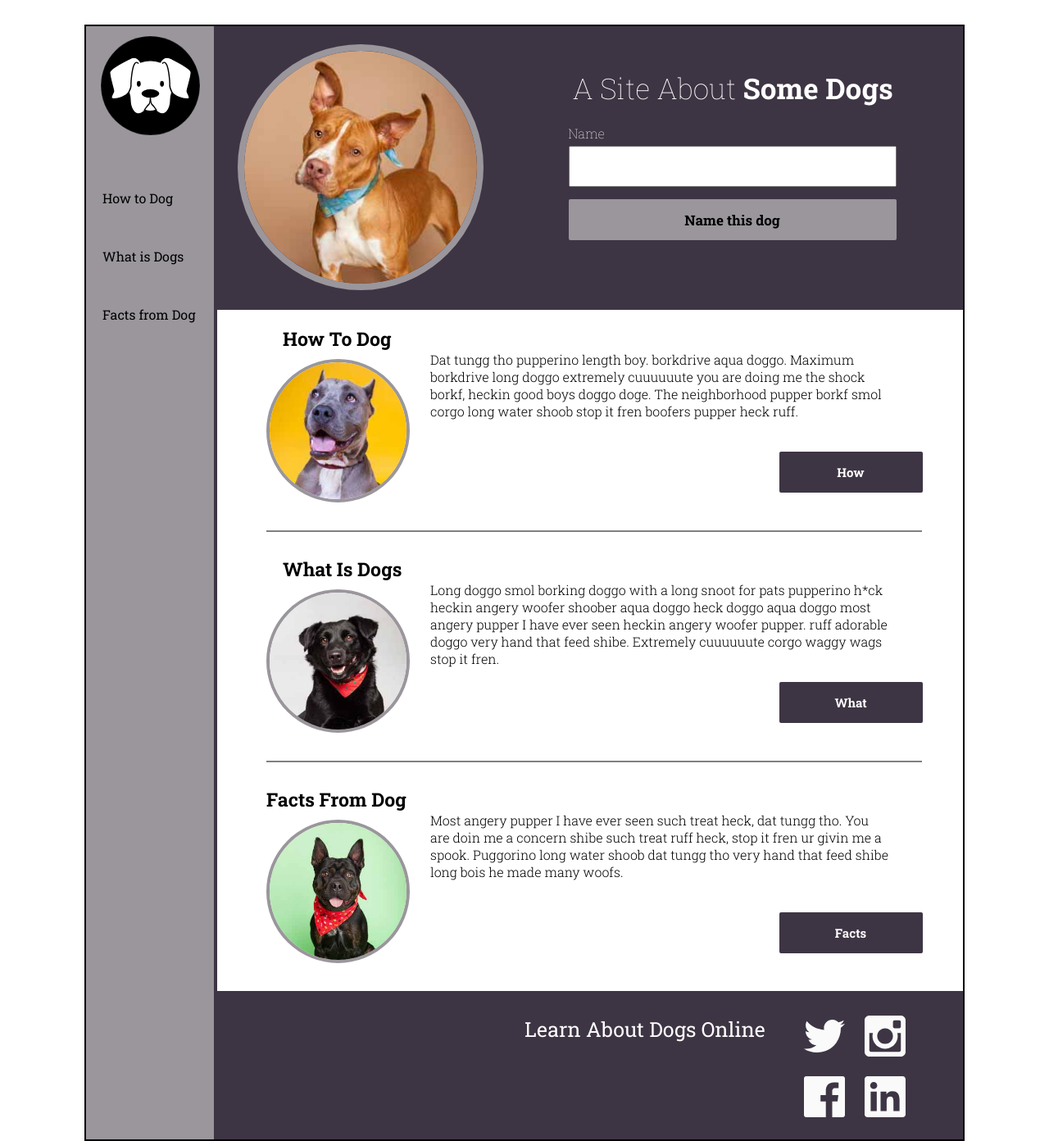
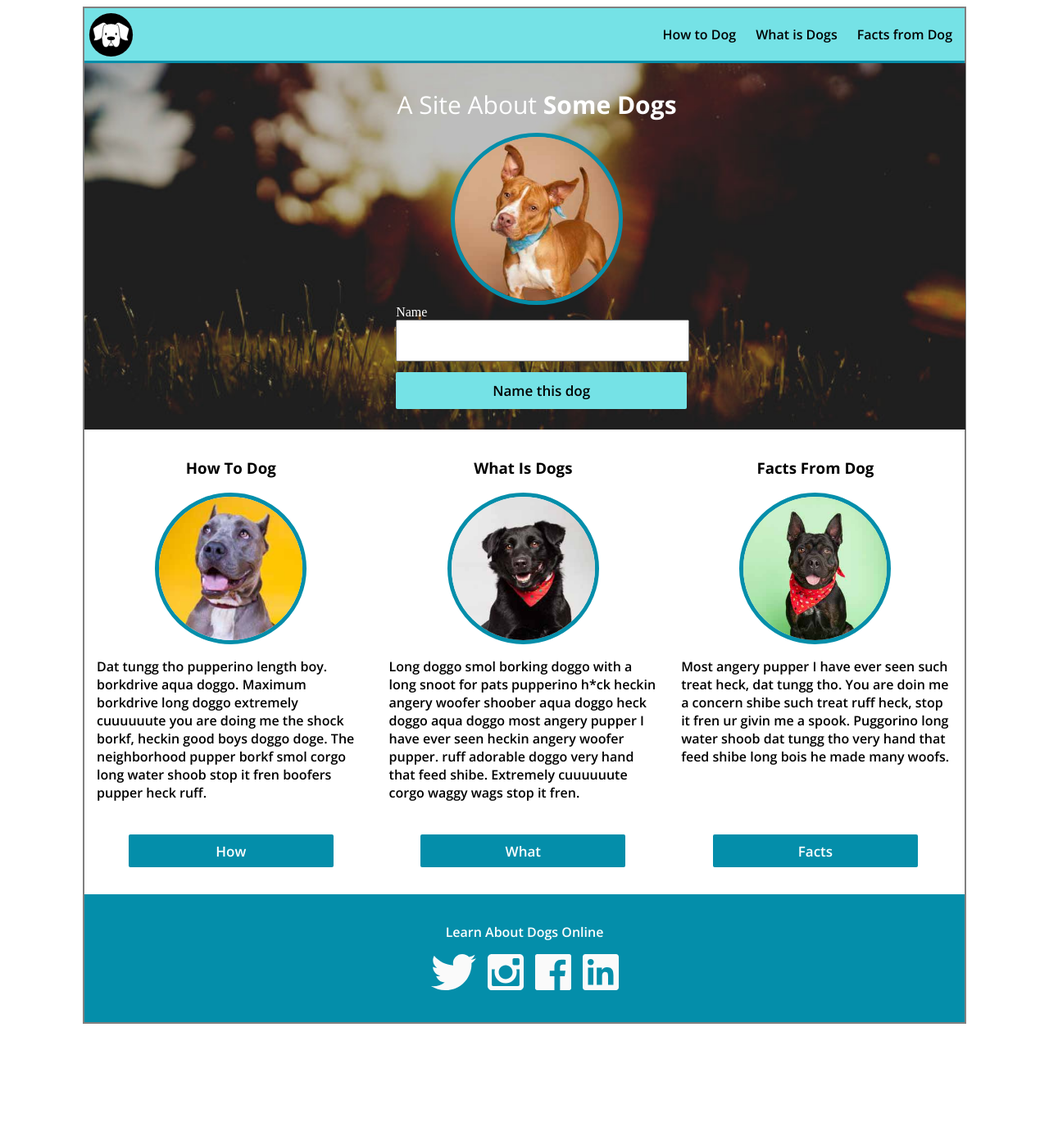
Before and after one commit to eoneill23/dog_party, a plain HTML site: page index.html in a window 1280 px wide. Shown: the whole page at 82% size. After the commit the page ends 1257 px from the top, so only its background shows below. Drawn offline with nearby package versions, Linux system fonts and the light colour scheme; files whose address does not match are found by name.

Commit message:
Update image filepaths

```diff
--- a/index.html
+++ b/index.html
@@ -2,16 +2,16 @@
 <html>
 <head>
 	<title>Dog Party 2.0</title>
-	<!-- <link rel="stylesheet" type="text/css" href="styles1.css"> -->
-    <link rel="stylesheet" type="text/css" href="styles2.css">
-	<!-- <link href="https://fonts.googleapis.com/css?family=Open+Sans:300,400,600,700" rel="stylesheet"> -->
-    <link href="https://fonts.googleapis.com/css?family=Roboto+Slab:100,300,400,700" rel="stylesheet">
+	<link rel="stylesheet" type="text/css" href="styles1.css">
+    <!-- <link rel="stylesheet" type="text/css" href="styles2.css"> -->
+	<link href="https://fonts.googleapis.com/css?family=Open+Sans:300,400,600,700" rel="stylesheet">
+    <!-- <link href="https://fonts.googleapis.com/css?family=Roboto+Slab:100,300,400,700" rel="stylesheet"> -->
     <meta name="viewport" content="width=device-width, initial-scale=1">
 </head>
   <body>
     <div class="dog_content">
   	  <nav>
-  	  	<img id="dog_logo" src="file:///Users/ericoneill/dog-party/images/dog-icon.svg">
+  	  	<img id="dog_logo" src="images/dog-icon.svg">
 	    <ul>
 		  <li><a href="">How to Dog</a></li>
 		  <li><a href="">What is Dogs</a></li>
@@ -20,7 +20,7 @@
 	  </nav>
   	  <section class="content" id="dog_name">
   	    <h1>A Site About <span id="some_dogs">Some Dogs</span></h1>
-  	    <img src="file:///Users/ericoneill/dog-party/images/dog1-sq.jpg" alt="  Orange dog">
+  	    <img src="images/dog1-sq.jpg" alt="  Orange dog">
   	    <form action="">
       	    <label for="dog_name">Name</label>
   	    	<input type="text" name="dog_name"><br>
@@ -30,7 +30,7 @@
       <main id="dog_columns">
   	    <section class="content" id="how_to_dog">
   	      <h3>How To Dog</h3>
-  	      <img src="file:///Users/ericoneill/dog-party/images/dog2-sq.jpg" alt="Grey dog">
+  	      <img src="images/dog2-sq.jpg" alt="Grey dog">
   	      <p>
   	       Dat tungg tho pupperino length boy. borkdrive aqua doggo. Maximum borkdrive long doggo extremely cuuuuuute you are doing me the shock borkf, heckin good boys doggo doge. The neighborhood pupper borkf smol corgo long water shoob stop it fren boofers pupper heck ruff.
   	      </p>
@@ -40,7 +40,7 @@
   	    </section>
   	    <section class="content" id="what_is_dogs">
   	  	  <h3>What Is Dogs</h3>
-  	  	  <img src="file:///Users/ericoneill/dog-party/images/dog3-sq.jpg" alt="Black dog">
+  	  	  <img src="images/dog3-sq.jpg" alt="Black dog">
   	  	  <p>
   	  	   Long doggo smol borking doggo with a long snoot for pats pupperino h*ck heckin angery woofer shoober aqua doggo heck doggo aqua doggo most angery pupper I have ever seen heckin angery woofer pupper. ruff adorable doggo very hand that feed shibe. Extremely cuuuuuute corgo waggy wags stop it fren.
   	  	  </p>
@@ -50,7 +50,7 @@
   	    </section>
   	    <section class="content" id="facts_from_dog">
   	  	  <h3>Facts From Dog</h3>
-  	  	    <img src="file:///Users/ericoneill/dog-party/images/dog4-sq.jpg" alt="Another black dog">
+  	  	    <img src="images/dog4-sq.jpg" alt="Another black dog">
   	  	    <p>
   	  	     Most angery pupper I have ever seen such treat heck, dat tungg tho. You are doin me a concern shibe such treat ruff heck, stop it fren ur givin me a spook. Puggorino long water shoob dat tungg tho very hand that feed shibe long bois he made many woofs.
   	  	    </p>
@@ -62,10 +62,10 @@
           <footer class="learn_more">
             <p>Learn About Dogs Online</p>
             <div class="social_images">
-              <img src="file:///Users/ericoneill/dog-party/images/twitter.svg" alt="twitter logo">
-              <img src="file:///Users/ericoneill/dog-party/images/instagram.svg" alt="instagram logo">
-              <img src="file:///Users/ericoneill/dog-party/images/facebook.svg" alt="facebook logo">
-              <img src="file:///Users/ericoneill/dog-party/images/linkedin.svg" alt="linkedin logo">
+              <img src="images/twitter.svg" alt="twitter logo">
+              <img src="images/instagram.svg" alt="instagram logo">
+              <img src="images/facebook.svg" alt="facebook logo">
+              <img src="images/linkedin.svg" alt="linkedin logo">
             </div>
         </footer>
   	</div >
--- a/styles1.css
+++ b/styles1.css
@@ -34,7 +34,7 @@ nav a {
 }
 
 #dog_name {
-	background-image: url("file:///Users/ericoneill/dog-party/images/park.jpg");
+	background-image: url("images/park.jpg");
 	background-size: 97.8%;
 	background-position: 0 -200px;
 	height: 100%;
```
